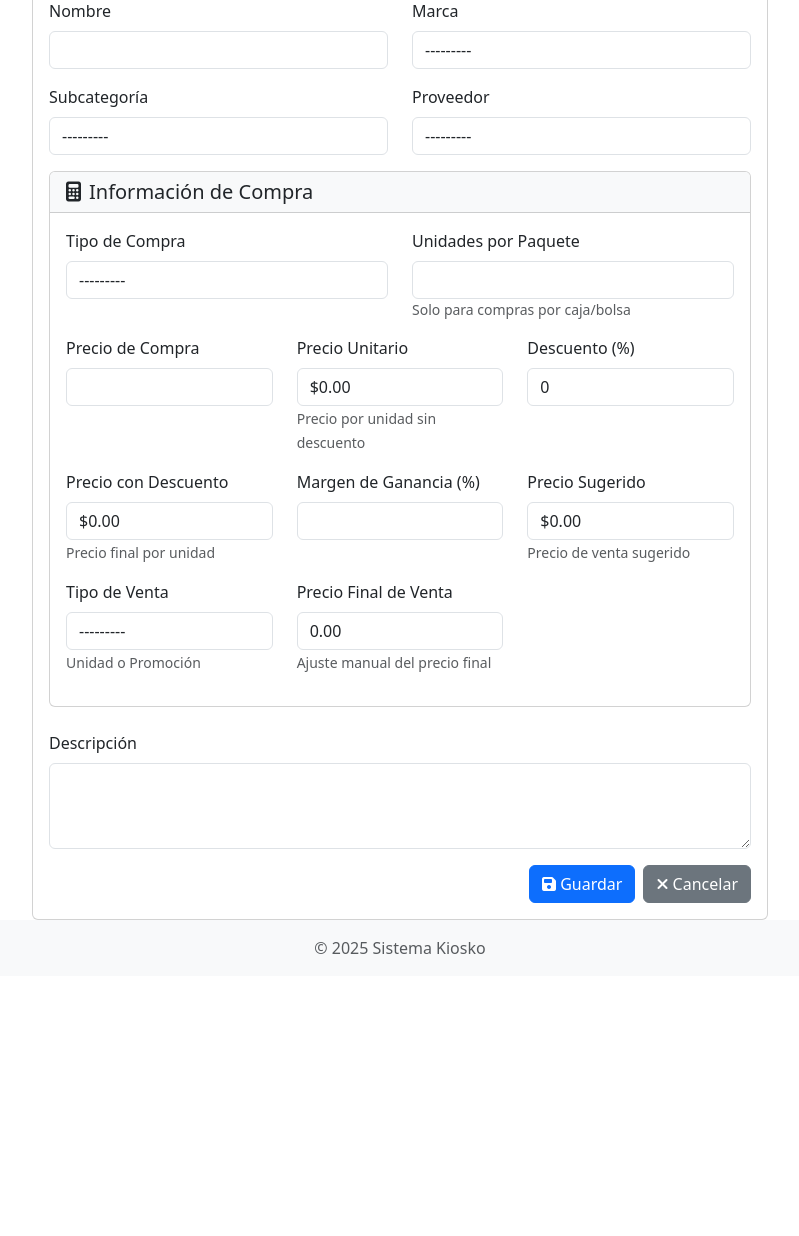
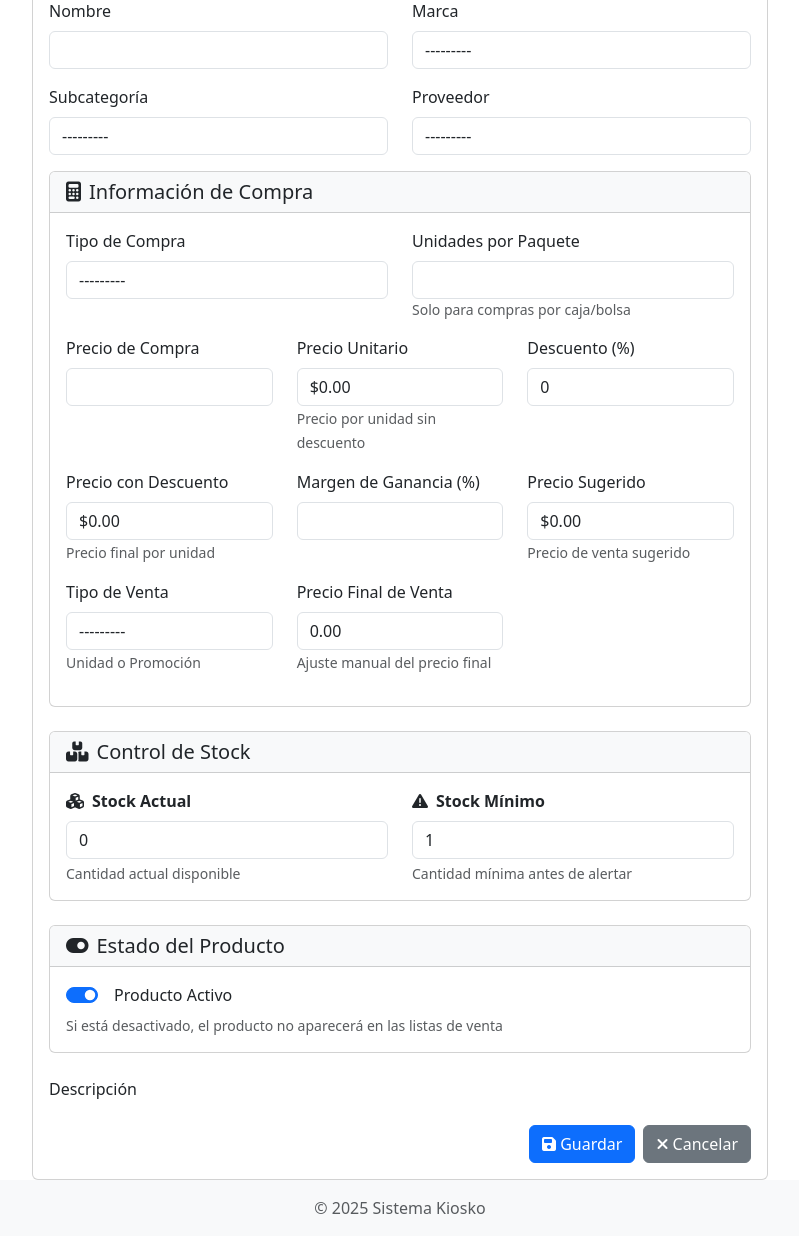
Before and after one commit to pfbrodon/kiosko, a Django app: page /productos/crear/ in a window 1280 px wide. Shown: the part 149-1385 px from the top of the page, without its empty margins (240-1039 px from the left). Before the commit the page ends 1103 px from the top, so only its background shows below. Run offline with Django 5.2, Linux system fonts and the light colour scheme; data comes from the database, SQL or seed files in the repository; both versions use the stored data as it was after the commit.

Commit message:
boton activo/inactivo arreglado

```diff
--- a/precios/forms.py
+++ b/precios/forms.py
@@ -5,11 +5,10 @@ class ProductoForm(forms.ModelForm):
     class Meta:
         model = Producto
         fields = [
+            'nombre',
+            'marca',
             'subcategoria',
             'proveedor',
-            'marca',
-            'nombre',
-            'descripcion',
             'tipo_compra',
             'unidades_por_paquete',
             'precio_compra_paquete',
@@ -17,6 +16,9 @@ class ProductoForm(forms.ModelForm):
             'tipo_venta',
             'margen_ganancia',
             'precio_venta_final',
+            'cantidad_stock',  # Nuevo campo
+            'stock_minimo',    # Nuevo campo
+            'activo'
         ]
         widgets = {
             'descripcion': forms.Textarea(attrs={'rows': 3}),
@@ -24,13 +26,28 @@ class ProductoForm(forms.ModelForm):
             'descuento_compra': forms.NumberInput(attrs={'step': '0.01'}),
             'margen_ganancia': forms.NumberInput(attrs={'step': '0.01'}),
             'precio_venta_final': forms.NumberInput(attrs={'step': '0.01'}),
+            'cantidad_stock': forms.NumberInput(attrs={
+                'class': 'form-control',
+                'min': '0',
+                'placeholder': 'Cantidad actual en stock'
+            }),
+            'stock_minimo': forms.NumberInput(attrs={
+                'class': 'form-control',
+                'min': '1',
+                'placeholder': 'Stock mínimo para alertas'
+            }),
+            'activo': forms.CheckboxInput(attrs={
+                'class': 'form-check-input',
+                'role': 'switch'
+            })
         }
 
     def __init__(self, *args, **kwargs):
         super().__init__(*args, **kwargs)
-        # Agregar clases de Bootstrap
+        # Agregar clases de Bootstrap excepto para el campo activo
         for field in self.fields:
-            self.fields[field].widget.attrs.update({'class': 'form-control'})
+            if field != 'activo':  # Excluir el campo activo
+                self.fields[field].widget.attrs.update({'class': 'form-control'})
 
 class SubcategoriaForm(forms.ModelForm):
     class Meta:
--- a/precios/templates/crear_producto.html
+++ b/precios/templates/crear_producto.html
@@ -103,6 +103,63 @@
                             </div>
                         </div>
 
+                        <!-- Control de Stock -->
+                        <div class="card mb-4">
+                            <div class="card-header bg-light">
+                                <h5 class="mb-0"><i class="fas fa-boxes me-2"></i>Control de Stock</h5>
+                            </div>
+                            <div class="card-body">
+                                <div class="row">
+                                    <div class="col-md-6">
+                                        <label for="{{ form.cantidad_stock.id_for_label }}" class="form-label fw-bold">
+                                            <i class="fas fa-cubes me-2"></i>Stock Actual
+                                        </label>
+                                        {{ form.cantidad_stock }}
+                                        {% if form.cantidad_stock.errors %}
+                                        <div class="invalid-feedback d-block">
+                                            {{ form.cantidad_stock.errors|join:", " }}
+                                        </div>
+                                        {% endif %}
+                                        <div class="form-text">Cantidad actual disponible</div>
+                                    </div>
+                                    <div class="col-md-6">
+                                        <label for="{{ form.stock_minimo.id_for_label }}" class="form-label fw-bold">
+                                            <i class="fas fa-exclamation-triangle me-2"></i>Stock Mínimo
+                                        </label>
+                                        {{ form.stock_minimo }}
+                                        {% if form.stock_minimo.errors %}
+                                        <div class="invalid-feedback d-block">
+                                            {{ form.stock_minimo.errors|join:", " }}
+                                        </div>
+                                        {% endif %}
+                                        <div class="form-text">Cantidad mínima antes de alertar</div>
+                                    </div>
+                                </div>
+                            </div>
+                        </div>
+
+                        <!-- Estado del Producto -->
+                        <div class="card mb-4">
+                            <div class="card-header bg-light">
+                                <h5 class="mb-0"><i class="fas fa-toggle-on me-2"></i>Estado del Producto</h5>
+                            </div>
+                            <div class="card-body">
+                                <div class="row">
+                                    <div class="col-12">
+                                        <div class="form-check form-switch">
+                                            {{ form.activo }}
+                                            <label class="form-check-label ms-2" for="{{ form.activo.id_for_label }}">
+                                                Producto Activo
+                                            </label>
+                                        </div>
+                                        <div class="form-text mt-2">
+                                            Si está desactivado, el producto no aparecerá en las listas de venta
+                                        </div>
+                                    </div>
+                                </div>
+                            </div>
+                        </div>
+
                         <div class="mb-3">
                             <label for="{{ form.descripcion.id_for_label }}" class="form-label">Descripción</label>
                             {{ form.descripcion }}
@@ -142,6 +199,7 @@
         </div>
     </div>
 </div>
+{% endblock %}
 
 {% block extra_js %}
 <script>
@@ -212,4 +270,3 @@ document.addEventListener('DOMContentLoaded', function() {
 });
 </script>
 {% endblock %}
-{% endblock %}
--- a/precios/views.py
+++ b/precios/views.py
@@ -16,19 +16,26 @@ def crear_producto(request):
     if request.method == 'POST':
         form = ProductoForm(request.POST)
         if form.is_valid():
-            form.save()
+            producto = form.save(commit=False)
+            # La verificación de alerta_stock se maneja en el modelo
+            producto.save()
             messages.success(request, 'Producto creado exitosamente.')
             return redirect('lista_productos')
     else:
         form = ProductoForm()
-    return render(request, 'crear_producto.html', {'form': form})
+    return render(request, 'crear_producto.html', {
+        'form': form,
+        'editing': False
+    })
 
 def editar_producto(request, pk):
     producto = get_object_or_404(Producto, pk=pk)
     if request.method == 'POST':
         form = ProductoForm(request.POST, instance=producto)
         if form.is_valid():
-            form.save()
+            producto = form.save(commit=False)
+            # La verificación de alerta_stock se maneja en el modelo
+            producto.save()
             messages.success(request, 'Producto actualizado exitosamente.')
             return redirect('lista_productos')
     else:
```
Also changed, not shown: db.sqlite3.
